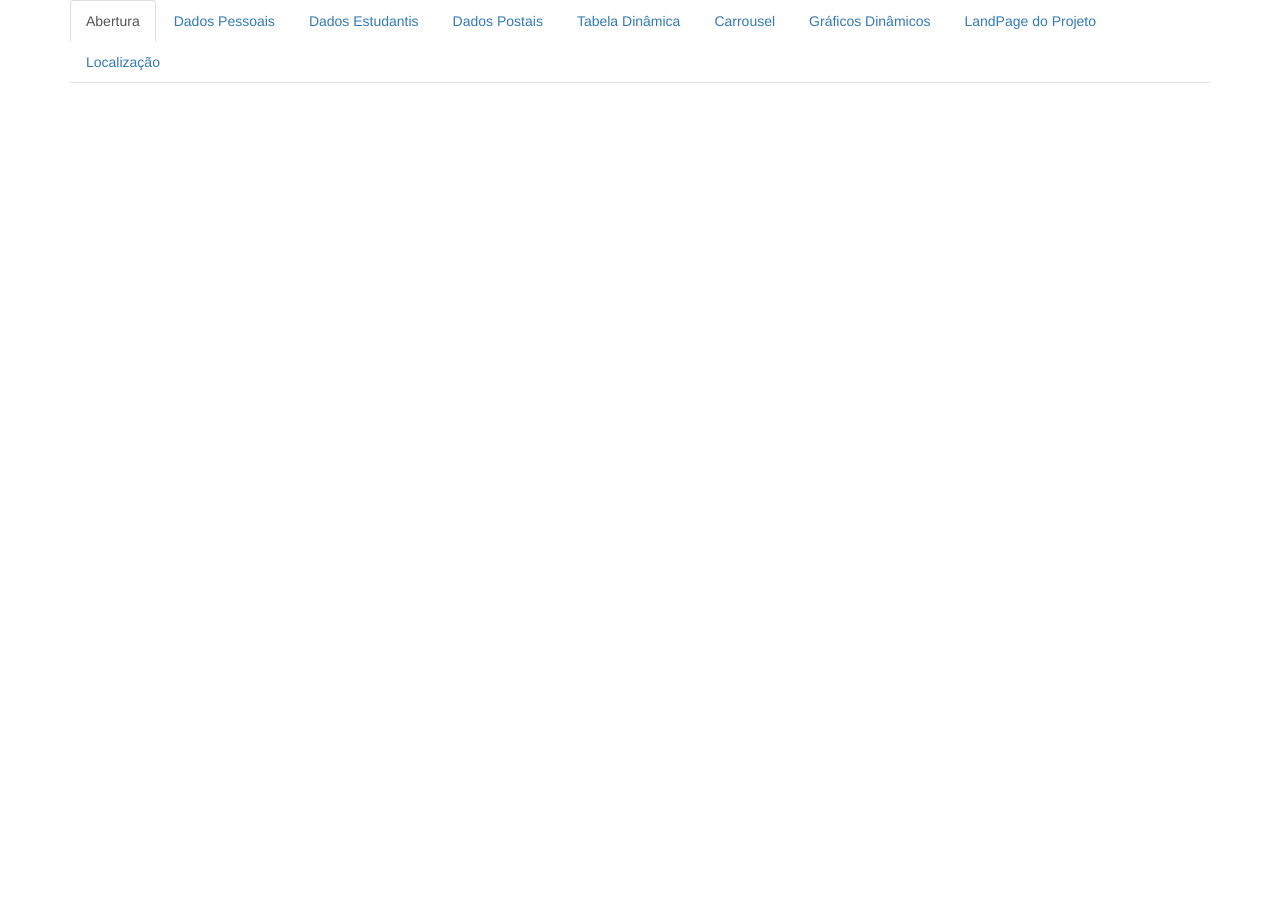
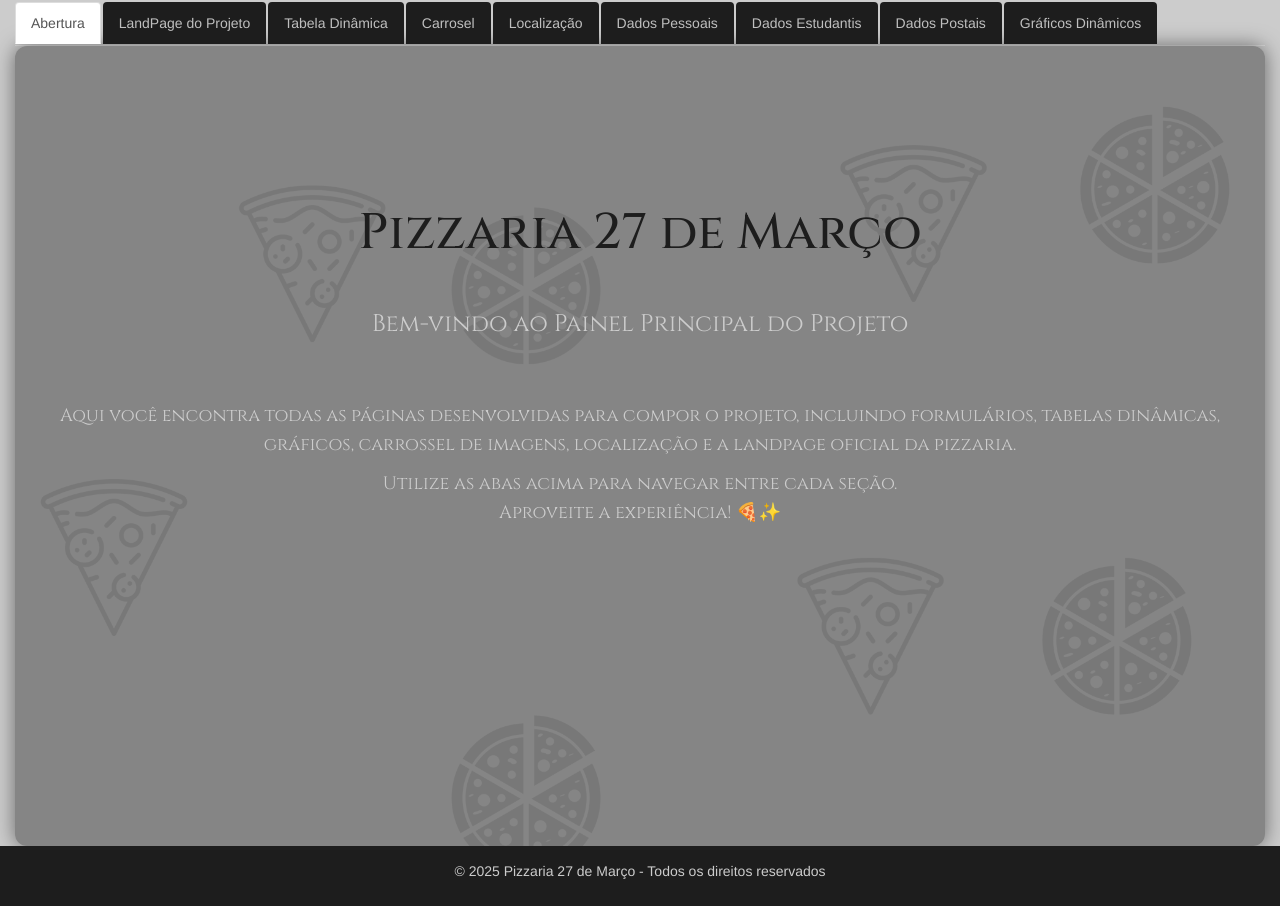
Before and after one commit to Gusstavomaia/GustavoMaiadeSouzaProjetoFinalDSM1, a plain HTML site: page index.html in a window 1280 px wide. Before the commit the page ends 800 px from the top, so only its background shows below. Drawn offline with nearby package versions, Linux system fonts and the light colour scheme; a web font is replaced by a local one.

Commit message:
Terceiro commit - Adição de css, página de abertura e edição de footer

```diff
--- /dev/null
+++ b/css/style.css
@@ -0,0 +1,61 @@
+@import url("https://fonts.googleapis.com/css2?family=Cinzel:wght@400..900&display=swap");
+.nav-tabs {
+  padding: 2px;
+}
+
+.nav-tabs > li > a {
+  color: #bfbfbf;
+  background-color: #1d1d1d;
+  border-radius: 5px 5px 0 0;
+  padding: 10px 15px;
+}
+
+.container-fluid {
+  background-color: #cccccc;
+}
+.tab-content {
+  height: 100vh;
+}
+
+#abertura {
+  background-image: url("../fundoabertura/fundoGrandecerto.png");
+  font-family: "Cinzel", serif;
+}
+
+.abertura-container {
+  background: rgba(0, 0, 0, 0.35);
+  padding: 40px;
+  border-radius: 12px;
+  height: 100vh;
+  width: 100%;
+  text-align: center;
+  color: #cccccc;
+  box-shadow: 0 0 20px rgba(0, 0, 0, 0.5);
+}
+
+.abertura-titulo {
+  padding-top: 100px;
+  font-size: 50px;
+  margin-bottom: 50px;
+  color: #1d1d1d;
+}
+
+.abertura-subtitulo {
+  padding-bottom: 40px;
+  font-weight: 300;
+  margin-bottom: 25px;
+}
+
+.abertura-texto {
+  font-size: 18px;
+  line-height: 1.6;
+  margin-bottom: 10px;
+}
+
+footer {
+  background: #1d1d1d;
+  color: #cccccc;
+  text-align: center;
+  padding: 15px;
+  width: 100%;
+}
--- a/dadosEstudantis/css/escolar.css
+++ b/dadosEstudantis/css/escolar.css
@@ -1,6 +1,6 @@
 body {
   font-family: "SUSE Mono", sans-serif;
-  background-color: #ecdcff;
+  background-color: #cccccc;
   margin: 0;
   padding: 0;
   display: flex;
--- a/dadosPessoais/css/pessoafisica.css
+++ b/dadosPessoais/css/pessoafisica.css
@@ -1,6 +1,6 @@
 body {
   font-family: "Alan Sans", sans-serif;
-  background-color: #e6fff7;
+  background-color: #cccccc;
   margin: 0;
   padding: 0;
   display: flex;
--- a/dadosPostais/css/cadastro_postal.css
+++ b/dadosPostais/css/cadastro_postal.css
@@ -1,6 +1,6 @@
 body {
   font-family: "Alan Sans", sans-serif;
-  background-color: #f0f8ff;
+  background-color: #cccccc;
   margin: 0;
   padding: 0;
   display: flex;
--- a/index.html
+++ b/index.html
@@ -4,7 +4,11 @@
     <meta charset="UTF-8" />
     <title>27DeMarço</title>
     <meta name="viewport" content="width=device-width, initial-scale=1" />
-
+    <link rel="stylesheet" href="./css/style.css" />
+    <link
+      href="https://fonts.googleapis.com/css2?family=Cinzel:wght@400..900&display=swap"
+      rel="stylesheet"
+    />
     <link
       rel="stylesheet"
       href="https://maxcdn.bootstrapcdn.com/bootstrap/3.4.1/css/bootstrap.min.css"
@@ -13,35 +17,48 @@
     <script src="https://maxcdn.bootstrapcdn.com/bootstrap/3.4.1/js/bootstrap.min.js"></script>
   </head>
   <body>
-    <div class="container">
+    <div class="container-fluid">
       <ul class="nav nav-tabs">
         <li class="active">
           <a data-toggle="tab" href="#abertura">Abertura</a>
         </li>
+        <li><a data-toggle="tab" href="#menu7">LandPage do Projeto</a></li>
+        <li><a data-toggle="tab" href="#menu4">Tabela Dinâmica</a></li>
+        <li><a data-toggle="tab" href="#menu5">Carrosel</a></li>
+        <li><a data-toggle="tab" href="#menu8">Localização</a></li>
         <li><a data-toggle="tab" href="#menu1">Dados Pessoais</a></li>
         <li><a data-toggle="tab" href="#menu2">Dados Estudantis</a></li>
         <li><a data-toggle="tab" href="#menu3">Dados Postais</a></li>
-        <li><a data-toggle="tab" href="#menu4">Tabela Dinâmica</a></li>
-        <li><a data-toggle="tab" href="#menu5">Carrousel</a></li>
         <li><a data-toggle="tab" href="#menu6">Gráficos Dinâmicos</a></li>
-        <li><a data-toggle="tab" href="#menu7">LandPage do Projeto</a></li>
-        <li><a data-toggle="tab" href="#menu8">Localização</a></li>
       </ul>
 
       <div class="tab-content">
         <div id="abertura" class="tab-pane fade in active">
-          <br />
-          <iframe
-            src=""
-            style="width: 100%; height: 80vh; border: none"
-          ></iframe>
+          <div class="abertura-container">
+            <h1 class="abertura-titulo">Pizzaria 27 de Março</h1>
+            <h3 class="abertura-subtitulo">
+              Bem-vindo ao Painel Principal do Projeto
+            </h3>
+
+            <p class="abertura-texto">
+              Aqui você encontra todas as páginas desenvolvidas para compor o
+              projeto, incluindo formulários, tabelas dinâmicas, gráficos,
+              carrossel de imagens, localização e a landpage oficial da
+              pizzaria.
+            </p>
+
+            <p class="abertura-texto">
+              Utilize as abas acima para navegar entre cada seção.<br />
+              Aproveite a experiência! 🍕✨
+            </p>
+          </div>
         </div>
 
         <div id="menu1" class="tab-pane fade">
           <br />
           <iframe
             src="./dadosPessoais/pessoafisica.html"
-            style="width: 100%; height: 80vh; border: none"
+            style="width: 100%; height: 90vh; border: none"
           ></iframe>
         </div>
 
@@ -49,7 +66,7 @@
           <br />
           <iframe
             src="./dadosEstudantis/escolar.html"
-            style="width: 100%; height: 80vh; border: none"
+            style="width: 100%; height: 90vh; border: none"
           ></iframe>
         </div>
 
@@ -57,7 +74,7 @@
           <br />
           <iframe
             src="./dadosPostais/cadastro_postal.html"
-            style="width: 100%; height: 80vh; border: none"
+            style="width: 100%; height: 90vh; border: none"
           ></iframe>
         </div>
 
@@ -65,7 +82,7 @@
           <br />
           <iframe
             src="./tabelaDinamica/cardapio.html"
-            style="width: 100%; height: 80vh; border: none"
+            style="width: 100%; height: 90vh; border: none"
           ></iframe>
         </div>
 
@@ -73,7 +90,7 @@
           <br />
           <iframe
             src="./carrossel/index.html"
-            style="width: 100%; height: 80vh; border: none"
+            style="width: 100%; height: 90vh; border: none"
           ></iframe>
         </div>
 
@@ -81,7 +98,7 @@
           <br />
           <iframe
             src="./graficosDinamicos/index.html"
-            style="width: 100%; height: 80vh; border: none"
+            style="width: 100%; height: 90vh; border: none"
           ></iframe>
         </div>
 
@@ -89,7 +106,7 @@
           <br />
           <iframe
             src="./landPage/index.html"
-            style="width: 100%; height: 80vh; border: none"
+            style="width: 100%; height: 90vh; border: none"
           ></iframe>
         </div>
 
@@ -97,10 +114,13 @@
           <br />
           <iframe
             src="./localizacao/index.html"
-            style="width: 100%; height: 80vh; border: none"
+            style="width: 100%; height: 90vh; border: none"
           ></iframe>
         </div>
       </div>
     </div>
+    <footer>
+      <p>© 2025 Pizzaria 27 de Março - Todos os direitos reservados</p>
+    </footer>
   </body>
 </html>
--- a/landPage/Css/Style.css
+++ b/landPage/Css/Style.css
@@ -197,11 +197,3 @@ iframe {
 iframe:hover {
   transform: scale(1.1);
 }
-
-footer {
-  background: #222;
-  color: white;
-  text-align: center;
-  padding: 15px;
-  margin-top: 30px;
-}
--- a/landPage/index.html
+++ b/landPage/index.html
@@ -94,9 +94,5 @@
         ></iframe>
       </div>
     </div>
-
-    <footer>
-      <p>© 2025 Pizzaria 27 de Março - Todos os direitos reservados</p>
-    </footer>
   </body>
 </html>
--- a/localizacao/css/style.css
+++ b/localizacao/css/style.css
@@ -49,12 +49,3 @@ iframe:hover {
   transform: scale(1.05);
   box-shadow: 0 0 20px rgba(0, 0, 0, 0.4);
 }
-
-footer {
-  background: #222;
-  color: white;
-  text-align: center;
-  padding: 15px;
-  margin-top: 50px;
-  width: 100%;
-}
--- a/localizacao/index.html
+++ b/localizacao/index.html
@@ -21,8 +21,5 @@
         referrerpolicy="no-referrer-when-downgrade"
       ></iframe>
     </div>
-    <footer>
-      <p>© 2025 Pizzaria 27 de Março - Todos os direitos reservados</p>
-    </footer>
   </body>
 </html>
--- a/tabelaDinamica/Css/style.css
+++ b/tabelaDinamica/Css/style.css
@@ -183,11 +183,3 @@ table {
   max-width: 1000px;
   padding: 0px 20px;
 }
-
-footer {
-  background: #222;
-  color: white;
-  text-align: center;
-  padding: 15px;
-  margin-top: 30px;
-}
--- a/tabelaDinamica/cardapio.html
+++ b/tabelaDinamica/cardapio.html
@@ -32,9 +32,7 @@
     </div>
 
 
-    <footer>
-      <p>© 2025 Pizzaria 27 de Março - Todos os direitos reservados</p>
-    </footer>
+
 
     <script src="./js/cardapioscript.js"></script>
   </body>
```
Also changed, not shown: landPage/cardapio.html (+0 -4 lines), fundoabertura/fundoGrandecerto.png (added).
